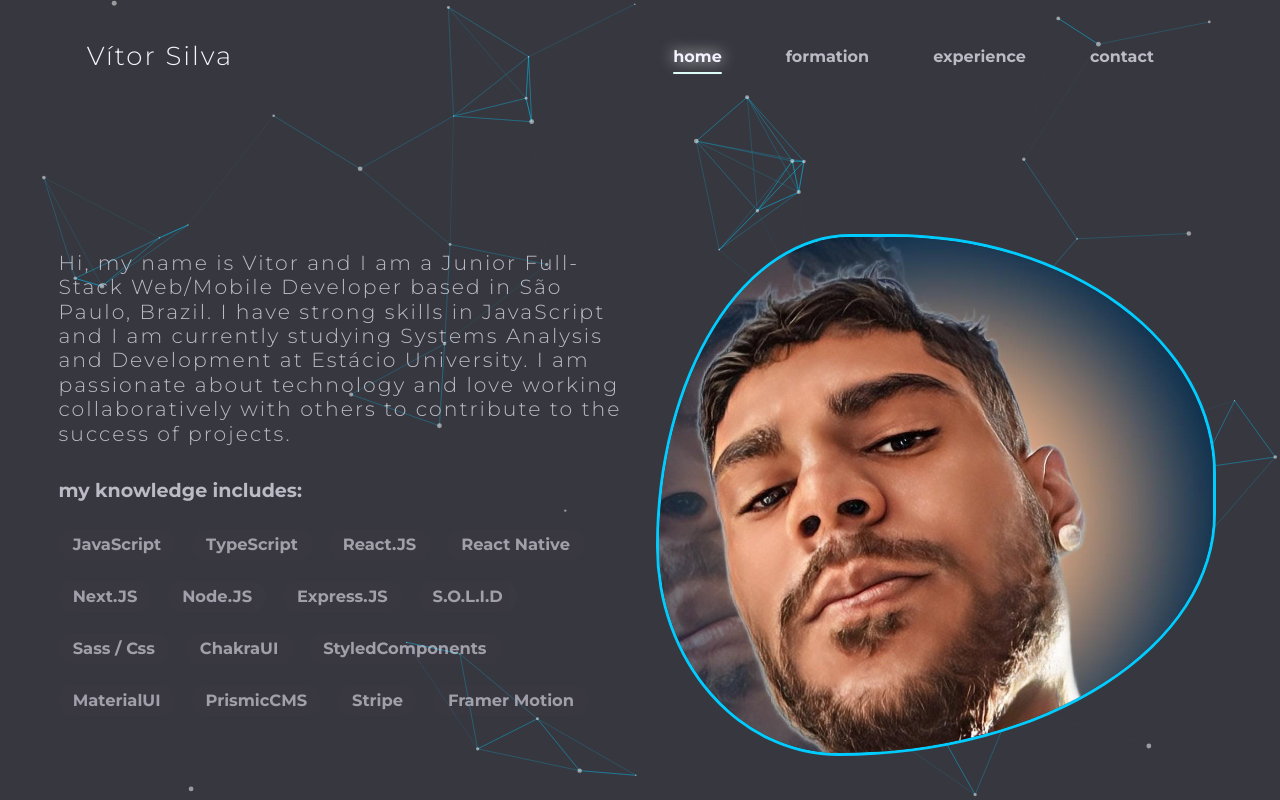
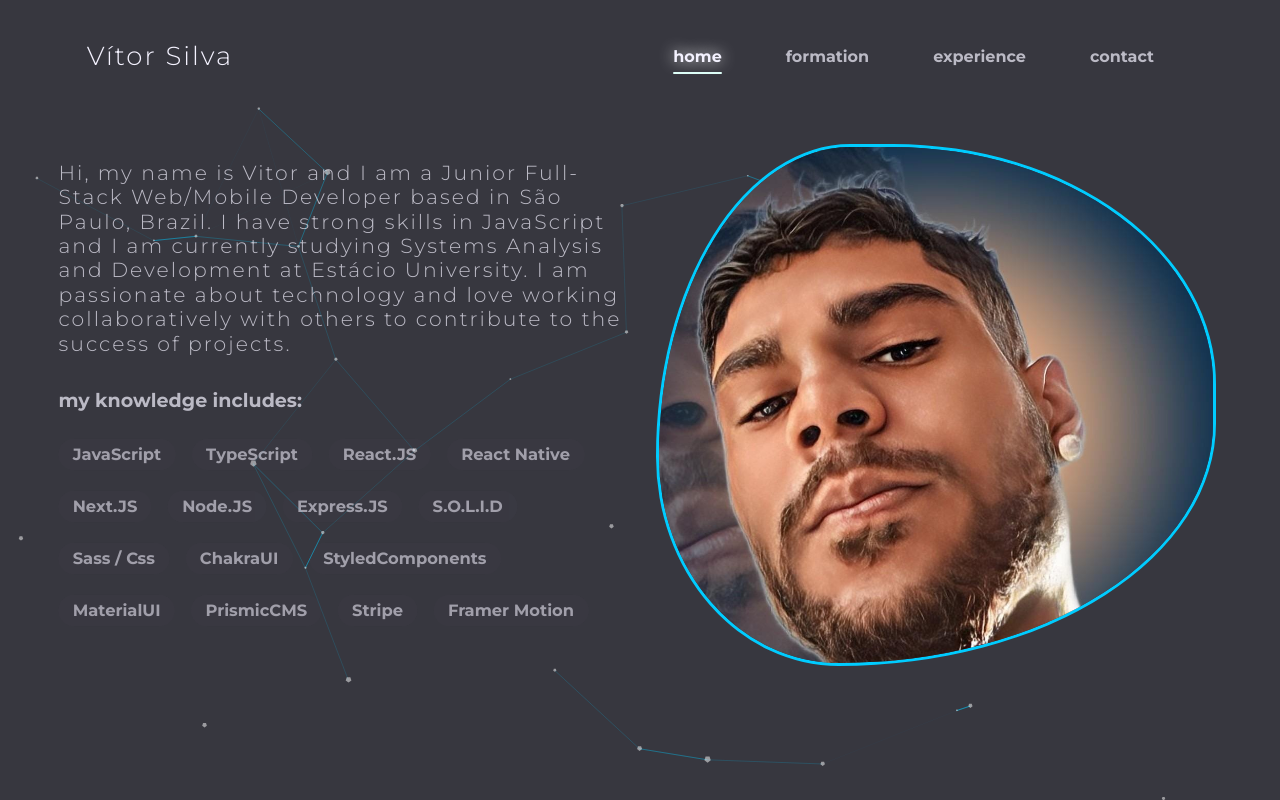
Before and after one commit to VitorVeector/V-tor-Ara-jo, a React (Create React App) app: page / in a window 1280 px wide. Built offline with nearby package versions, Linux system fonts and the light colour scheme; no server answers.

Commit message:
🔨 Adjust: Adjust margin and particles

```diff
--- a/src/App.tsx
+++ b/src/App.tsx
@@ -34,23 +34,20 @@ function App() {
                             fpsLimit: 120,
                             interactivity: {
                                 events: {
+                                    onHover: {
+                                        enable: true,
+                                        mode: "repulse"
+                                    },
                                     onClick: {
                                         enable: true,
-                                        mode: "push",
-                                    },
-                                    onHover: {
-                                        enable: true,
-                                        mode: "repulse",
+                                        mode: "push"
                                     },
                                     resize: true,
                                 },
                                 modes: {
-                                    push: {
-                                        quantity: 6,
-                                    },
                                     repulse: {
-                                        distance: 150,
-                                        duration: 0.6,
+                                        distance: 200,
+                                        duration: 5,
                                     },
                                 },
                             },
@@ -80,13 +77,13 @@ function App() {
                                         enable: true,
                                         area: 1300,
                                     },
-                                    value: 80,
+                                    value: 40,
                                 },
                                 opacity: {
                                     value: 0.5,
                                 },
                                 shape: {
-                                    type: "circle",
+                                    type: "polygon",
                                 },
                                 size: {
                                     value: { min: .6, max: 2.5 },
--- a/src/components/Header/index.tsx
+++ b/src/components/Header/index.tsx
@@ -1,4 +1,4 @@
-import { useCallback, useState } from 'react';
+import { useState } from 'react';
 import { GiHamburgerMenu } from 'react-icons/gi';
 import { AiOutlineClose } from 'react-icons/ai';
 
--- a/src/pages/Home/style.scss
+++ b/src/pages/Home/style.scss
@@ -10,7 +10,6 @@
         position: relative;
         display: flex;
         align-items: center;
-        margin-top: 90px;
         justify-content: space-evenly;
         max-width: 1296px;
         width: 100%;
```
